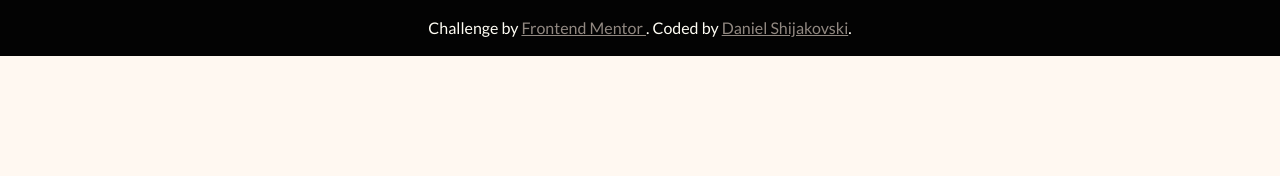
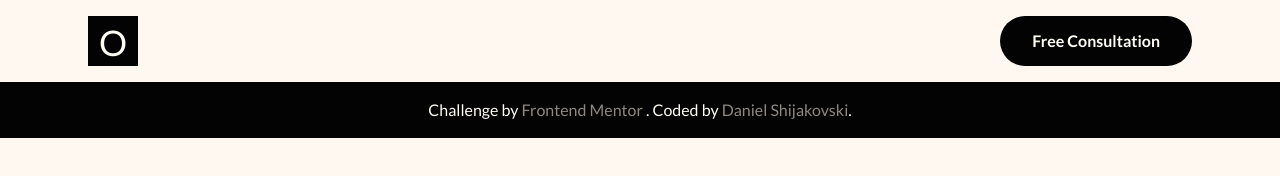
Before and after one commit to dsijakovski98/fe-mentor-design-portfolio, a website built with Vite: page index.html in a window 1280 px wide. Built offline with nearby package versions, Linux system fonts and the light colour scheme.

Commit message:
header done

```diff
--- a/index.html
+++ b/index.html
@@ -18,6 +18,16 @@
 		<title>Frontend Mentor | Design Portfolio</title>
 	</head>
 	<body>
+		<header>
+			<div class="container">
+				<nav>
+					<a href="/" class="logo">
+						<h1>O</h1>
+					</a>
+					<a href="#" class="cta-btn">Free Consultation</a>
+				</nav>
+			</div>
+		</header>
 		<footer>
 			<p class="attribution">
 				Challenge by
--- a/style.css
+++ b/style.css
@@ -43,6 +43,10 @@ h6 {
 	overflow-wrap: break-word;
 }
 
+a {
+	text-decoration: none;
+}
+
 :root {
 	--bg-color: #fff8f1;
 
@@ -72,3 +76,49 @@ footer {
 footer a {
 	color: var(--gray);
 }
+
+.container {
+	width: 100%;
+	max-width: 1200px;
+	margin: 0 auto;
+	padding-inline: 3rem;
+}
+
+nav {
+	display: flex;
+	justify-content: space-between;
+	align-items: center;
+
+	padding-block: 1rem;
+}
+
+.logo {
+	background-color: var(--primary-col);
+	color: var(--white);
+
+	width: 50px;
+	height: 50px;
+
+	display: grid;
+	place-items: center;
+}
+
+.logo h1 {
+	font-size: 2.2rem;
+	font-weight: 400;
+}
+
+.cta-btn {
+	background-color: var(--primary-col);
+	color: var(--white);
+
+	padding: 0.8rem 2rem;
+	border-radius: 100vh;
+	font-weight: 600;
+
+	transition: all 250ms;
+}
+
+.cta-btn:hover {
+	background-color: var(--secondary-col);
+}
```
